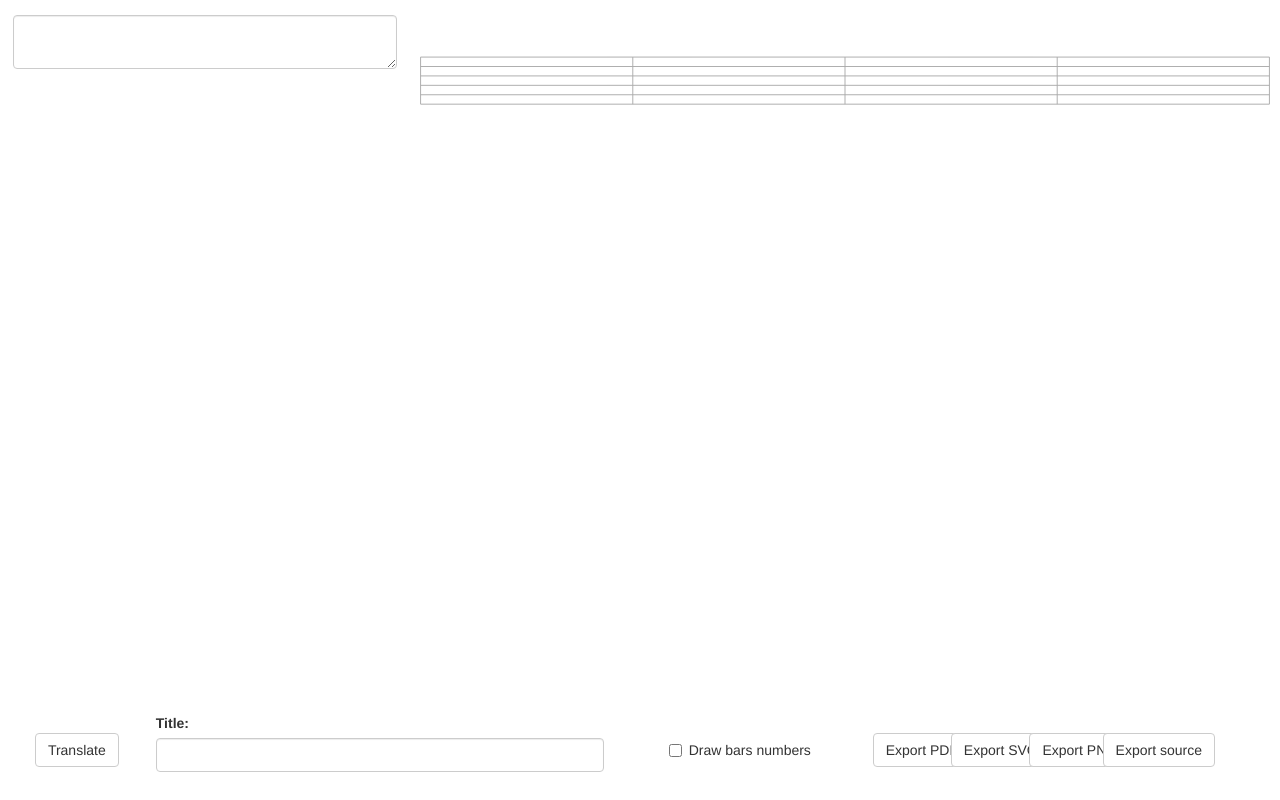
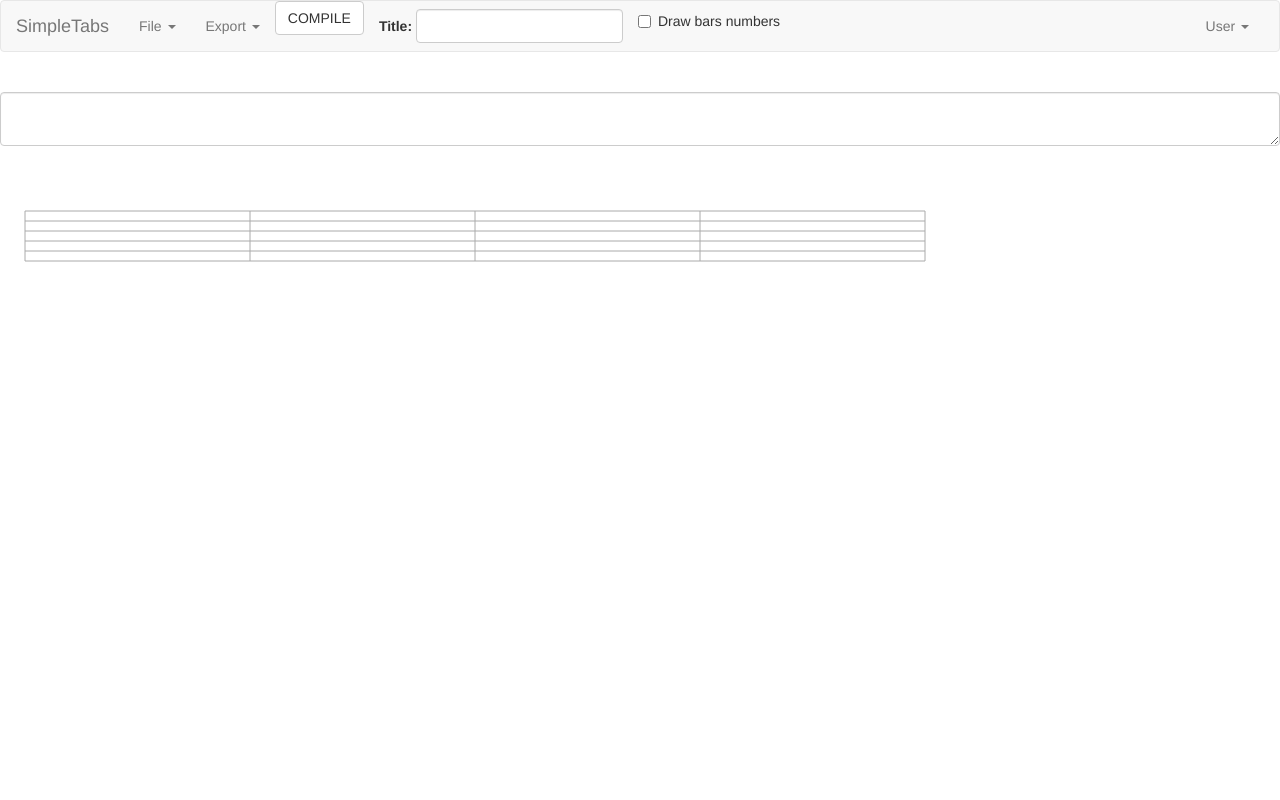
Before and after one commit to xtrojak/GuitarTabs, a Flask app: page / in a window 1280 px wide. Run offline with Flask 2, Linux system fonts and the light colour scheme; some libraries are stand-ins or nearby versions.

Commit message:
Working on navbar

```diff
--- a/app/libs/form.py
+++ b/app/libs/form.py
@@ -17,6 +17,6 @@ def validate_length(form, field):
 
 class SubmitForm(FlaskForm):
     text = wtforms.TextAreaField(label="", validators=[wtforms.validators.DataRequired(), validate_length])
-    submit_button = wtforms.SubmitField(label="Translate")
+    submit_button = wtforms.SubmitField(label="COMPILE")
     title = wtforms.StringField(label="Title:")
     bars = wtforms.BooleanField(label="Draw bars numbers")
--- a/static/styles/styles.css
+++ b/static/styles/styles.css
@@ -21,8 +21,6 @@ html, body {
   gap: 0px 0px;
   grid-area: 1 / 1 / 2 / 2;
   width: 100%;
-  position: fixed;
-  top: 10px;
   height: 90%;
 }
 
@@ -52,15 +50,6 @@ textarea {
     overflow-y: scroll;
 }
 
-.form-group {
-    width: 100%;
-}
-
-label {
-float: left;
-margin-right: 1em;
-}
-
 img {
     width: 100%;
     object-fit: contain;
--- a/templates/index.html
+++ b/templates/index.html
@@ -1,14 +1,73 @@
 {% extends "bootstrap/base.html" %}
 {% import "bootstrap/wtf.html" as wtf %}
 
-{% block title %}GuitarTabs{% endblock %}
+{% block title %}SimpleTabs{% endblock %}
 
 {% block head %}
-<link href="{{ url_for('static',filename='styles/styles.css') }}" rel="stylesheet" type="text/css" />
 {{ super() }}
 {% endblock %}
 
 {% block content %}
+<nav class="navbar navbar-default">
+  <div class="container-fluid">
+    <!-- Brand and toggle get grouped for better mobile display -->
+    <div class="navbar-header">
+      <button type="button" class="navbar-toggle collapsed" data-toggle="collapse" data-target="#bs-example-navbar-collapse-1" aria-expanded="false">
+        <span class="sr-only">Toggle navigation</span>
+        <span class="icon-bar"></span>
+        <span class="icon-bar"></span>
+        <span class="icon-bar"></span>
+      </button>
+      <a class="navbar-brand" href="#">SimpleTabs</a>
+    </div>
+
+    <!-- Collect the nav links, forms, and other content for toggling -->
+    <div class="collapse navbar-collapse" id="bs-example-navbar-collapse-1">
+      <ul class="nav navbar-nav">
+         <li class="dropdown">
+          <a href="#" class="dropdown-toggle" data-toggle="dropdown" role="button" aria-haspopup="true" aria-expanded="false">File <span class="caret"></span></a>
+          <ul class="dropdown-menu">
+            <li><a href="#">Save</a></li>
+            <li><a href="#">Load</a></li>
+            <li role="separator" class="divider"></li>
+            <li><a href="#">Import</a></li>
+          </ul>
+        </li>
+        <li class="dropdown">
+          <a href="#" class="dropdown-toggle" data-toggle="dropdown" role="button" aria-haspopup="true" aria-expanded="false">Export <span class="caret"></span></a>
+          <ul class="dropdown-menu">
+            <li><a href="/export/SVG">SVG</a></li>
+            <li><a href="/export/PDF">PDF</a></li>
+            <li><a href="/export/PNG">PNG</a></li>
+            <li role="separator" class="divider"></li>
+            <li><a href="/export/source">Source</a></li>
+          </ul>
+        </li>
+      </ul>
+        <!-- TODO - add Vertical Separator -->
+
+        <form class="navbar-nav" method="post" action="/">
+            {{ wtf.form_field(form.submit_button) }}
+        </form>
+
+      <form class="navbar-form navbar-left">
+        {{ wtf.form_field(form.title) }}
+      </form>
+        <div class="navbar-nav">
+            {{ wtf.form_field(form.bars) }}
+        </div>
+      <ul class="nav navbar-nav navbar-right">
+        <li class="dropdown">
+          <a href="#" class="dropdown-toggle" data-toggle="dropdown" role="button" aria-haspopup="true" aria-expanded="false">User <span class="caret"></span></a>
+          <ul class="dropdown-menu">
+            <li><a href="#">Login</a></li>
+          </ul>
+        </li>
+      </ul>
+    </div><!-- /.navbar-collapse -->
+  </div><!-- /.container-fluid -->
+</nav>
+
 <form method="POST" action="{{ url_for('index') }}">
     <div class="grid-container">
         <div class="editor">
@@ -16,15 +75,6 @@
             <div class="picture">
                 <img src="{{ user_image }}" alt="Output picture">
             </div>
-        </div>
-        <div class="options">
-            {{ wtf.form_field(form.submit_button) }}
-            {{ wtf.form_field(form.title) }}
-            {{ wtf.form_field(form.bars) }}
-            <a href="/export/PDF"><input class="btn btn-default" type="button" name="export_pdf" value="Export PDF"></a>
-            <a href="/export/SVG"><input class="btn btn-default" type="button" name="export_svg" value="Export SVG"></a>
-            <a href="/export/PNG"><input class="btn btn-default" type="button" name="export_png" value="Export PNG"></a>
-            <a href="/export/source"><input class="btn btn-default" type="button" name="export_source" value="Export source"></a>
         </div>
     </div>
 </form>
```
